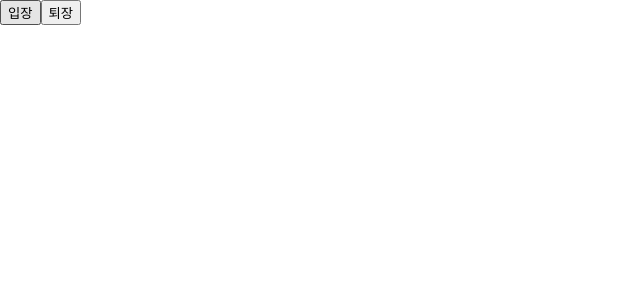
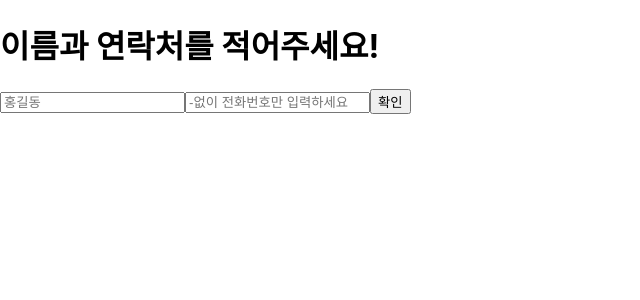
Before and after one commit to iolite-ruru/2022React, a React (Create React App) app in the folder react2022/: page / in a window 1280 px wide. Shown: the top 300 px of the page, without its empty margins (0-640 px from the left). Built offline with nearby package versions, Linux system fonts and the light colour scheme.

Commit message:
07/28 실습: 이벤트 처리하기

```diff
--- /dev/null
+++ b/react2022/src/d0728/ConfirmButton.js
@@ -0,0 +1,19 @@
+import React, { useState } from "react";
+
+const ConfirmButton = () => {
+    const [ isConfirmed, setIsConfirmed ] = useState(false);
+    const handleConfirm = () => {
+        setIsConfirmed((trigger) => !trigger);
+    }
+
+    return (
+        <div>
+            <h1>출석 체크 하세요!</h1>
+            <button onClick={ handleConfirm } disabled={ isConfirmed }>
+                { (isConfirmed)?'확인됨':'출석체크' }
+            </button>
+        </div>
+    )
+}
+
+export default ConfirmButton;
--- /dev/null
+++ b/react2022/src/d0728/EventPractice.js
@@ -0,0 +1,54 @@
+import React, { useState } from "react";
+
+const EventPractice = () => {
+    const regPhone = /^([0-9]{2,3})-?([0-9]{3,4})-?([0-9]{4})$/;
+
+    const [form, setForm] = useState({
+        name: '',
+        phone: ''
+    });
+    const {name, phone} = form;
+
+    const onChange = (e) => {
+        setTimeout(() => console.log(e), 500);
+        const fixedForm = {
+            ...form, //... 전개 연산자
+            [e.target.name]: e.target.value
+        }
+        setForm(fixedForm);
+    }
+
+    const onClick = (e) => {
+        if(!name) alert('이름을 입력하세요');
+        else if(!phone) alert('전화번호를 입력하세요');
+        else if(!regPhone.test(phone)) alert('전화번호의 형식이 유효하지 않습니다');
+        else {
+            alert(name +' : '+ phone);
+        }
+    }
+
+    const onKeyPress = (e) => {
+        if(e.key === 'Enter') onClick();
+    }
+
+    return(
+        <div>
+            <h1>이름과 연락처를 적어주세요!</h1>
+            <input type='text'
+                name="name"
+                placeholder='홍길동'
+                onChange={ onChange }
+                onKeyPress={ onKeyPress }></input>
+            <input type='text'
+                name="phone"
+                placeholder='-없이 전화번호만 입력하세요'
+                onChange={ onChange }
+                onKeyPress={ onKeyPress }></input>
+            <button onClick={ onClick }>
+                확인
+            </button>
+        </div>
+    )
+}
+
+export default EventPractice;
--- a/react2022/src/index.js
+++ b/react2022/src/index.js
@@ -12,7 +12,9 @@ import reportWebVitals from './reportWebVitals';
 // import CommentList from './d0726/CommentList';
 // import Counter from './d0727/Counter';
 // import StateExample from './d0727/StateExample';
-import Say from './d0727/Say';
+// import Say from './d0727/Say';
+// import ConfirmButton from './d0728/ConfirmButton';
+import EventPractice from './d0728/EventPractice';
 
 
 // setInterval(() =>{
@@ -37,7 +39,10 @@ root.render(
     {/* <CommentList /> */}
     {/* <Counter /> */}
     {/* <StateExample /> */}
-    <Say />
+    {/* <Say /> */}
+    {/* <ConfirmButton /> */}
+    <EventPractice />
+
   </React.StrictMode>
 );
 
```
